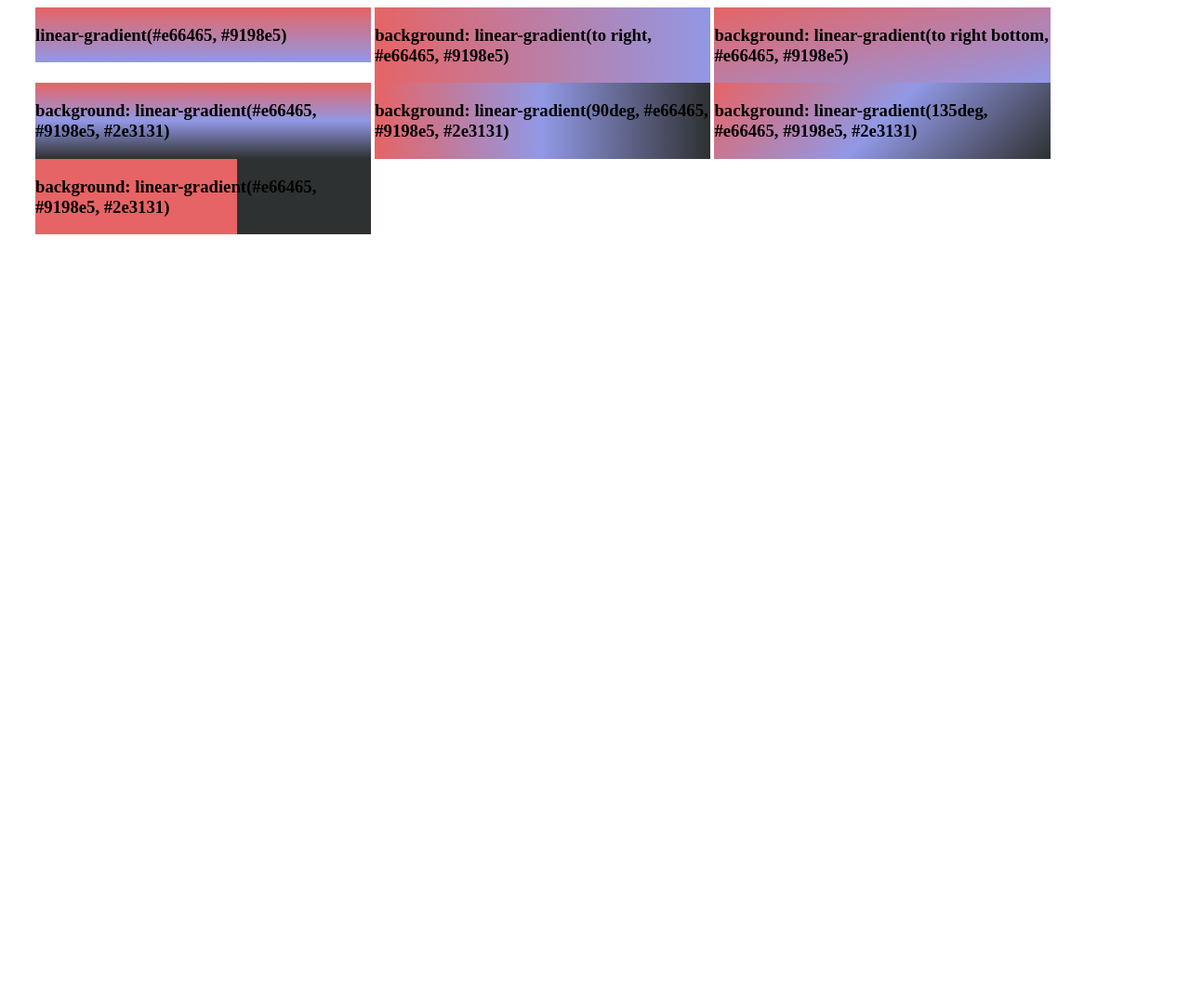
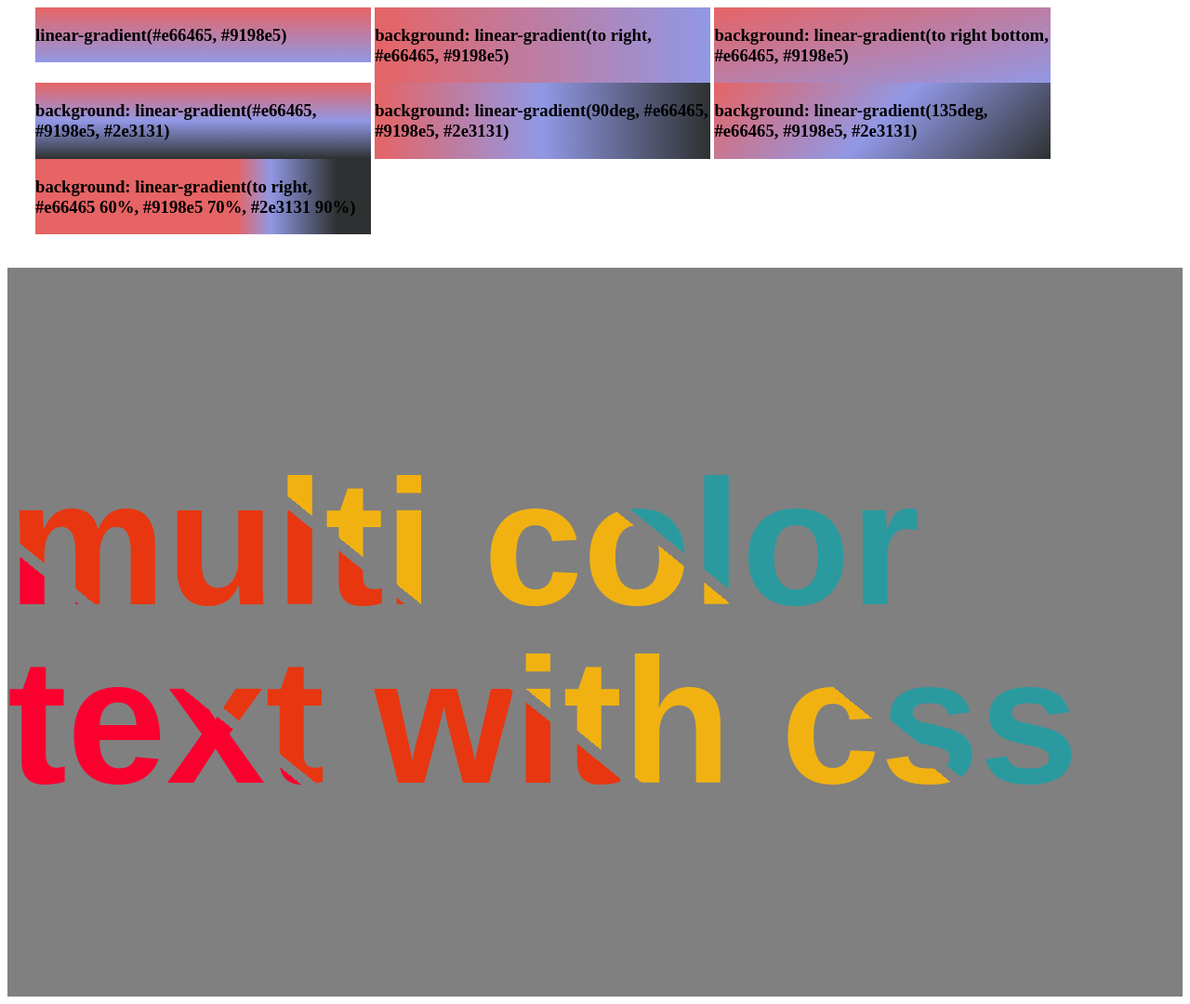
Before and after one commit to teresa-huangt/inDemo, a plain HTML site: page CSS-gradient/index.html in a window 1280 px wide. Shown: the whole page at 93% size. Before the commit the page ends 800 px from the top, so only its background shows below. Drawn offline with Linux system fonts and the light colour scheme.

Commit message:
multi color text The background is clipped to the foreground text

```diff
--- a/CSS-gradient/index.html
+++ b/CSS-gradient/index.html
@@ -6,23 +6,6 @@
     <title>Test linear-gradient</title>
     <style type="text/css">
 
-      /*tutorial=https://developer.mozilla.org/en-US/docs/Web/CSS/gradient/linear-gradient()*/
-        /*.wrapper {
-          background: linear-gradient(#e66465, #9198e5);
-          line-height: 1;
-          min-height: 100%;
-          display: grid;
-          place-items: center;
-          min-height: calc(100vh - 16px);
-        } */
-
-        *,
-        *:before,
-        *:after {
-          -webkit-box-sizing: border-box;
-             -moz-box-sizing: border-box;
-                  box-sizing: border-box;
-        }
         .container{
           margin: 0 auto;
           width: auto;
@@ -42,6 +25,8 @@
           vertical-align: top;
         }
 
+        /*https://learn.shayhowe.com/html-css/setting-backgrounds-and-gradients/#gradient-backgrounds*/
+        /*tutorial=https://developer.mozilla.org/en-US/docs/Web/CSS/gradient/linear-gradient()*/
         #c1{
           background: linear-gradient(#e66465, #9198e5);
         }
@@ -61,8 +46,71 @@
           background: linear-gradient(135deg, #e66465, #9198e5, #2e3131);
         }
         #c7{
-          background: linear-gradient(to right, #e66465 60%, #9198e5 30%, #2e3131 10%);
+          background: linear-gradient(to right, #e66465 60%, #9198e5 70%, #2e3131 90%);
         }
+
+
+        /*https://codepen.io/TajShireen/pen/YzZmbep     */
+        .wrapper {
+          background: gray;
+          line-height: 1;
+          min-height: 100%;
+          display: grid;
+          place-items: center;
+          min-height: calc(100vh - 16px);
+        }
+
+        :root {
+          --color-1: #186cb8;
+          --color-2: #2a9a9f;
+          --color-3: #f1b211;
+          --color-4: #e83611;
+          --color-5: #f9002f;
+        }
+
+        .multicolortext > h1{
+          font-family: "Exo", sans-serif;
+          font-size: 15vw; /*https://css-tricks.com/viewport-sized-typography/*/
+          font-weight: 900;
+          width: 100vw;
+          /*background: linear-gradient(219deg, #e66465, #9198e5)*/
+          background: linear-gradient(219deg,
+            var(--color-1) 19%,
+            transparent 19%,transparent 20%,
+            var(--color-2) 20%, var(--color-2)  39%,
+            transparent 39%,transparent 40%,
+            var(--color-3) 40%,var(--color-3) 59% ,
+            transparent 59%,transparent 60%,
+            var(--color-4) 60%, var(--color-4) 79%,
+            transparent 79%, transparent 80%,
+            var(--color-5) 80%);
+            /*https://developer.mozilla.org/en-US/docs/Web/CSS/background-clip*/
+            /*背景反色到文字*/
+            background-clip: text;
+            -webkit-background-clip: text;
+            color: transparent;
+          }
+
+        /*左上角4个圈圈*/
+        /*.multicolortext {
+          padding: 1.5rem;
+          text-align: center;
+          background: radial-gradient(circle at 1.4% 1.4% ,var(--color-1) .8%,transparent  .8% ),
+            radial-gradient(circle at 5.5% 3%,var(--color-2) .45% ,transparent .45% ),
+            radial-gradient(circle at 2.5% 3.5%,var(--color-3) .5% ,transparent .5% ),
+            radial-gradient(circle at 4.5% 1.2%,var(--color-4) .25%,transparent .25% ),
+
+            radial-gradient(circle at 98% 98% ,var(--color-1) .8%,transparent  .8% ),
+            radial-gradient(circle at 95% 95%,var(--color-2) .45% ,transparent .45% ),
+            radial-gradient(circle at 94.5% 97.5%,var(--color-3) .5% ,transparent .5% ),
+            radial-gradient(circle at 98.5% 95.5%,var(--color-4) .25%,transparent .25% );
+
+        }*/
+
+
+
+
+
 
     </style>
 </header>
@@ -102,11 +150,18 @@
         </div>
 
          <div class="col-1-3" id="c7">
-          <h1>background: linear-gradient(#e66465, #9198e5, #2e3131)</h1>
+          <h1>background: linear-gradient(to right, #e66465 60%, #9198e5 70%, #2e3131 90%)</h1>
         </div>
       </section>
     </section>
 
+    <br></br>
+    <div class="wrapper">
+      <div class="multicolortext">
+        <h1>multi color text with css</h1>
+      </div>
+    </div>
+
 </body>
 
 </html>
```
